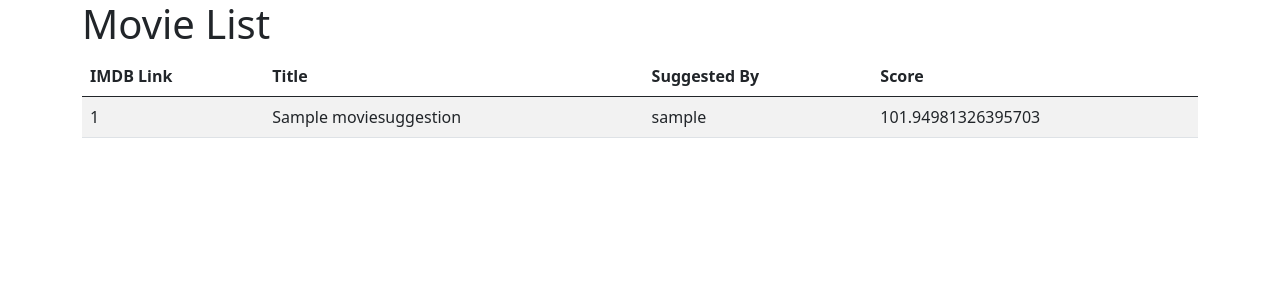
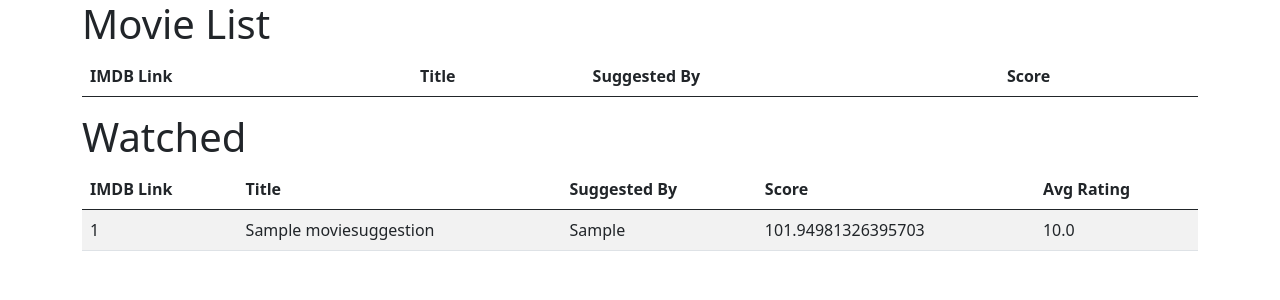
Before and after one commit to nero-bc/movie-club-bot, a Django app: page / in a window 1280 px wide. Shown: the top 300 px of the page. Run offline with Django 4.2, Linux system fonts and the light colour scheme; tables that the repository leaves empty hold one stand-in row (values such as "Sample post"); lists and menus that the app fills with data are empty.

Commit message:
and display

```diff
--- a/web/models.py
+++ b/web/models.py
@@ -36,6 +36,16 @@ class MovieSuggestion(models.Model):
         return (self.expressed_interest.count() + 1) * \
             (runtime_debuff + rock+  cage + vote_adj)
 
+    @property
+    def get_rating(self):
+        nums = CriticRating.objects.filter(film=self)
+        nums = [x.score for x in nums]
+
+        if len(nums) == 0:
+            return 0
+
+        return sum(nums) / len(nums)
+
     def __str__(self):
         return f"{self.title} ({self.year})"
 
--- a/web/templates/list.html
+++ b/web/templates/list.html
@@ -16,15 +16,39 @@ Movie List
 		</tr>
 	</thead>
 	<tbody>
-		{% for m in movies %}
+		{% for m in unwatched %}
 		<tr>
 			<td>{{ m.imdb_id  }}</td>
 			<td>{{ m.title  }}</td>
-			<td>{{ m.suggested_by }}</td>
+			<td>{{ m.suggested_by.first_name }}</td>
 			<td>{{ m.get_score }}</td>
 		</tr>
 		{% endfor %}
 	</tbody>
 </table>
 
+<h1>Watched</h1>
+<table class="table table-striped">
+	<thead>
+		<tr>
+			<th>IMDB Link</th>
+			<th>Title</th>
+			<th>Suggested By</th>
+			<th>Score</th>
+			<th>Avg Rating</th>
+		</tr>
+	</thead>
+	<tbody>
+		{% for m in watched %}
+		<tr>
+			<td>{{ m.imdb_id  }}</td>
+			<td>{{ m.title  }}</td>
+			<td>{{ m.suggested_by.first_name }}</td>
+			<td>{{ m.get_score }}</td>
+			<td>{{ m.get_rating }}</td>
+		</tr>
+		{% endfor %}
+	</tbody>
+</table>
+
 {% endblock %}
--- a/web/views.py
+++ b/web/views.py
@@ -8,6 +8,7 @@ from django.http import HttpResponse
 def index(request):
     template = loader.get_template('list.html')
     context = {
-        'movies': MovieSuggestion.objects.all()
+        'unwatched': MovieSuggestion.objects.filter(watched=False),
+        'watched': MovieSuggestion.objects.filter(watched=True)
     }
     return HttpResponse(template.render(context, request))
```
